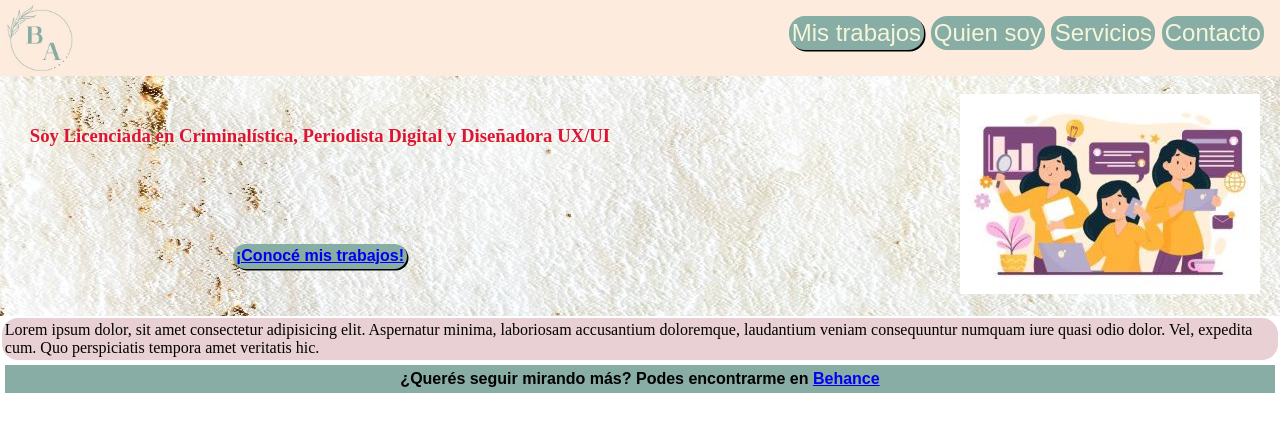
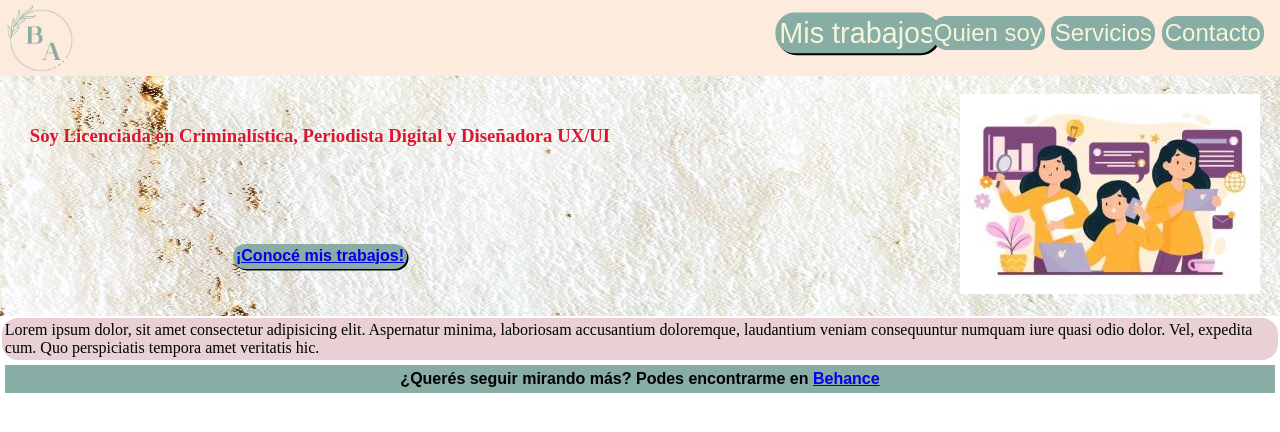
Before and after one commit to mbelenalvarez/proyectoBelen, a plain HTML site: page Desafio- Alvarez/index.html in a window 1280 px wide. In both pictures the pointer is over the item "Mis trabajos". Drawn offline with Linux system fonts and the light colour scheme.

Commit message:
agregando animaciones

```diff
--- a/Desafio- Alvarez/css/main.css
+++ b/Desafio- Alvarez/css/main.css
@@ -42,7 +42,7 @@ nav ul li {
 }
 
 nav ul li:hover {
-    transform: scale(1);
+    transform: scale(1.2);
     box-shadow: 1.5px 1.5px black;
 }
 
```
